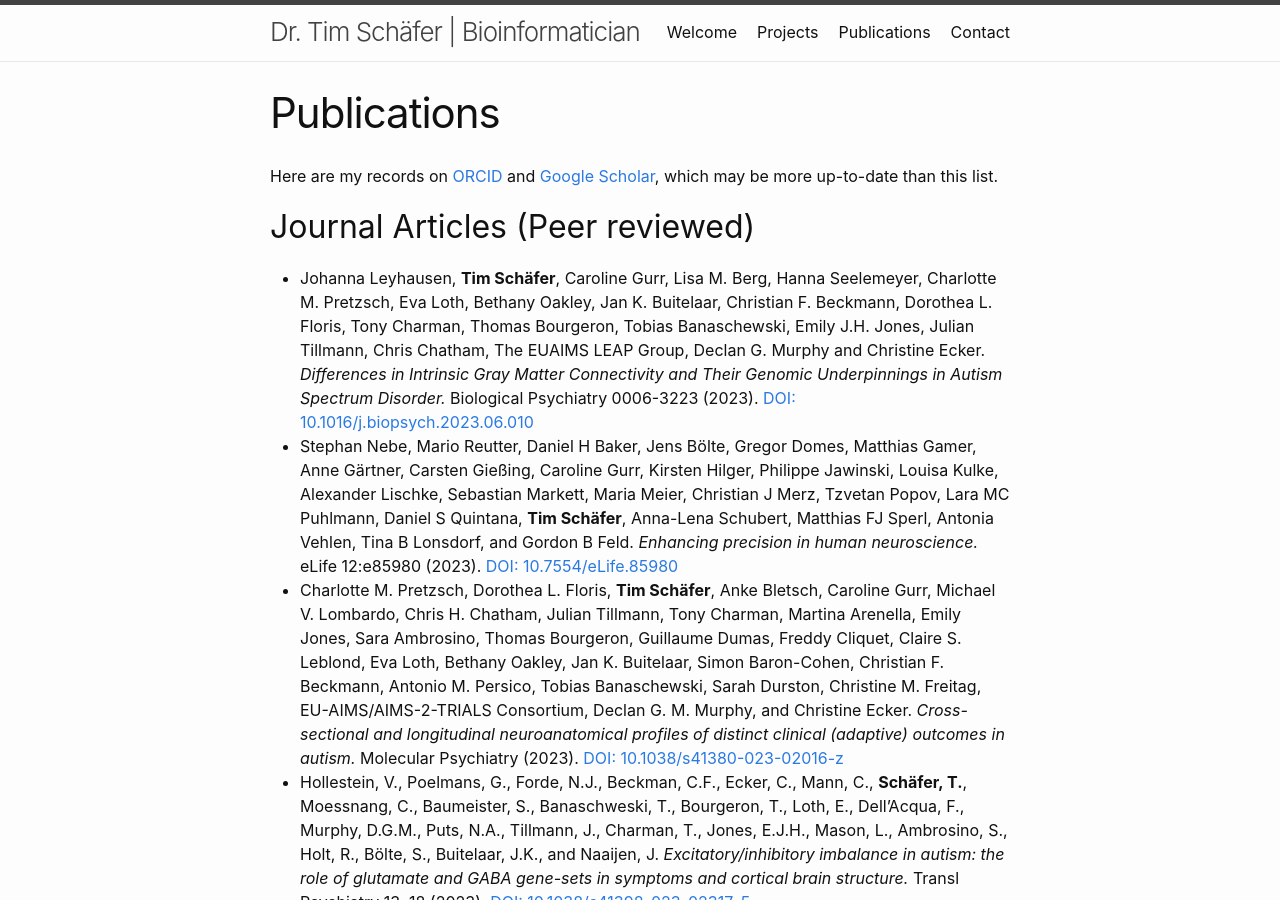
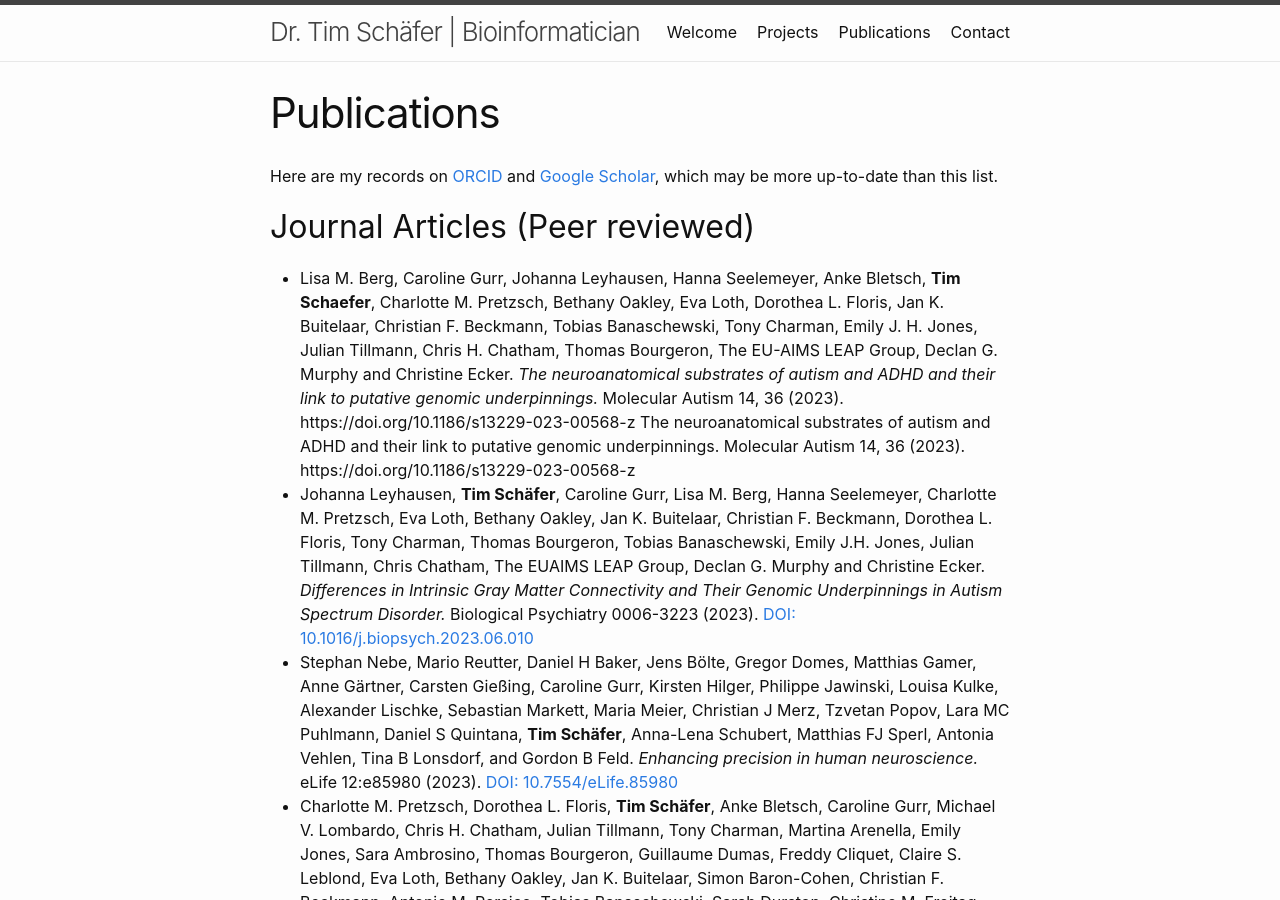
Before and after one commit to dfsp-spirit/dfsp-spirit.github.io, a Jekyll site: the page built from x030_publications.markdown, in a window 1280 px wide and 900 px high. Built offline with Jekyll 4.4.1, drawn with Linux system fonts in a browser that asks for light colours.

Commit message:
NEW: add Lisas paper

```diff
--- a/x030_publications.markdown
+++ b/x030_publications.markdown
@@ -8,6 +8,7 @@ Here are my records on [ORCID](https://orcid.org/0000-0002-3683-8070) and [Googl
 
 ## Journal Articles (Peer reviewed)
 
+* Lisa M. Berg, Caroline Gurr, Johanna Leyhausen, Hanna Seelemeyer, Anke Bletsch, **Tim Schaefer**, Charlotte M. Pretzsch, Bethany Oakley, Eva Loth, Dorothea L. Floris, Jan K. Buitelaar, Christian F. Beckmann, Tobias Banaschewski, Tony Charman, Emily J. H. Jones, Julian Tillmann, Chris H. Chatham, Thomas Bourgeron, The EU-AIMS LEAP Group, Declan G. Murphy and Christine Ecker. *The neuroanatomical substrates of autism and ADHD and their link to putative genomic underpinnings.* Molecular Autism 14, 36 (2023). https://doi.org/10.1186/s13229-023-00568-z The neuroanatomical substrates of autism and ADHD and their link to putative genomic underpinnings. Molecular Autism 14, 36 (2023). https://doi.org/10.1186/s13229-023-00568-z
 * Johanna Leyhausen, **Tim Schäfer**, Caroline Gurr, Lisa M. Berg, Hanna Seelemeyer, Charlotte M. Pretzsch, Eva Loth, Bethany Oakley, Jan K. Buitelaar, Christian F. Beckmann, Dorothea L. Floris, Tony Charman, Thomas Bourgeron, Tobias Banaschewski, Emily J.H. Jones, Julian Tillmann, Chris Chatham, The EUAIMS LEAP Group, Declan G. Murphy and Christine Ecker. *Differences in Intrinsic Gray Matter Connectivity and Their Genomic Underpinnings in Autism Spectrum Disorder.* Biological Psychiatry 0006-3223 (2023). [DOI: 10.1016/j.biopsych.2023.06.010](https://doi.org/10.1016/j.biopsych.2023.06.010)
 * Stephan Nebe, Mario Reutter, Daniel H Baker, Jens Bölte, Gregor Domes, Matthias Gamer, Anne Gärtner, Carsten Gießing, Caroline Gurr, Kirsten Hilger, Philippe Jawinski, Louisa Kulke, Alexander Lischke, Sebastian Markett, Maria Meier, Christian J Merz, Tzvetan Popov, Lara MC Puhlmann, Daniel S Quintana, **Tim Schäfer**, Anna-Lena Schubert, Matthias FJ Sperl, Antonia Vehlen, Tina B Lonsdorf, and Gordon B Feld. *Enhancing precision in human neuroscience.* eLife 12:e85980 (2023). [DOI: 10.7554/eLife.85980](https://doi.org/10.7554/eLife.85980)
 * Charlotte M. Pretzsch, Dorothea L. Floris, **Tim Schäfer**, Anke Bletsch, Caroline Gurr, Michael V. Lombardo, Chris H. Chatham, Julian Tillmann, Tony Charman, Martina Arenella, Emily Jones, Sara Ambrosino, Thomas Bourgeron, Guillaume Dumas, Freddy Cliquet, Claire S. Leblond, Eva Loth, Bethany Oakley, Jan K. Buitelaar, Simon Baron-Cohen, Christian F. Beckmann, Antonio M. Persico, Tobias Banaschewski, Sarah Durston, Christine M. Freitag, EU-AIMS/AIMS-2-TRIALS Consortium, Declan G. M. Murphy, and Christine Ecker. *Cross-sectional and longitudinal neuroanatomical profiles of distinct clinical (adaptive) outcomes in autism.* Molecular Psychiatry (2023). [DOI: 10.1038/s41380-023-02016-z](https://doi.org/10.1038/s41380-023-02016-z)
```
